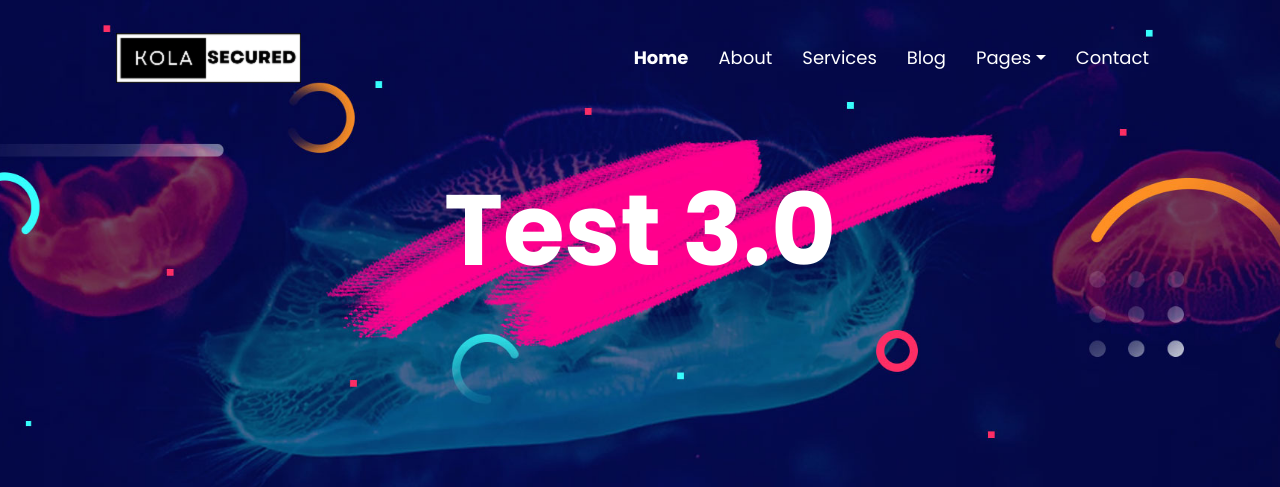
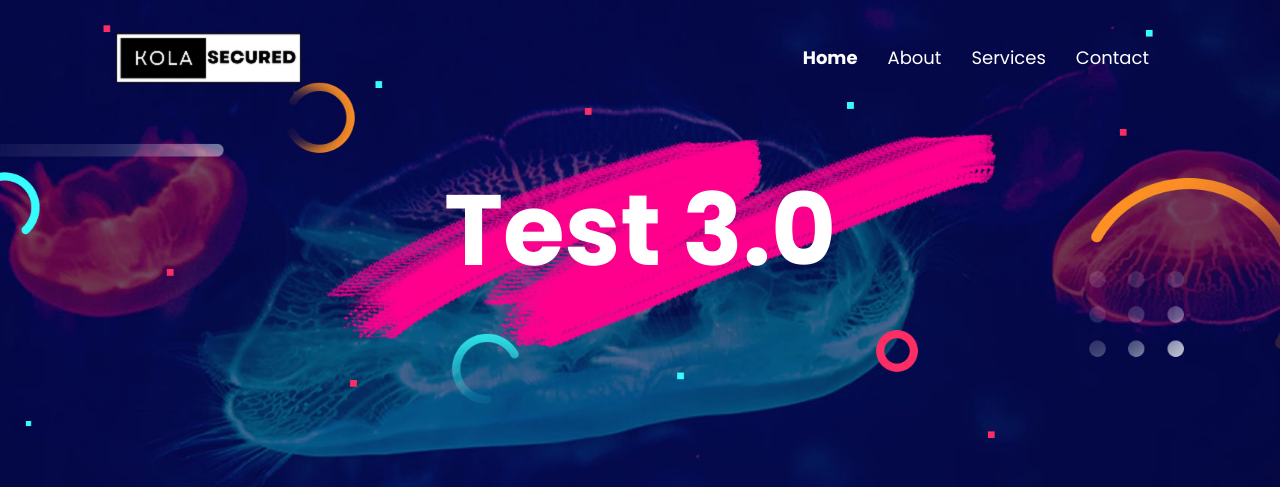
Before and after one commit to amanonearth/kolaSecured, a Flask app: template web/templates/test.html in a window 1280 px wide. Shown: the top 487 px of the page. Run offline with Flask 2, Linux system fonts and the light colour scheme; the template is opened without the code that fills it, so the values that code supplies are empty; some libraries are stand-ins or nearby versions.

Commit message:
removed item from navbar
One item ('pages') is removed from navbar, No longer needed

```diff
--- a/web/templates/test.html
+++ b/web/templates/test.html
@@ -54,22 +54,7 @@
         <li class="nav-item">
           <a class="nav-link" href="{{ url_for('services') }}">Services</a>
         </li>
-        <li class="nav-item">
-          <a class="nav-link" href="blog.html">Blog</a>
-        </li>
 
-        <li class="nav-item dropdown">
-          <a class="nav-link dropdown-toggle" href="#" role="button" data-toggle="dropdown" aria-haspopup="true" aria-expanded="false">Pages</a>
-          <div class="dropdown-menu">
-            <a class="dropdown-item" href="team.html">Team</a>
-            <a class="dropdown-item" href="team-single.html">Team Details</a>
-            <a class="dropdown-item" href="career.html">Career</a>
-            <a class="dropdown-item" href="career-single.html">Career Details</a>
-            <a class="dropdown-item" href="blog-single.html">Blog Details</a>
-            <a class="dropdown-item" href="pricing.html">Pricing</a></a>
-            <a class="dropdown-item" href="faqs.html">FAQ's</a>
-          </div>
-        </li>
         <li class="nav-item">
           <a class="nav-link" href="contact.html">Contact</a>
         </li>
```
